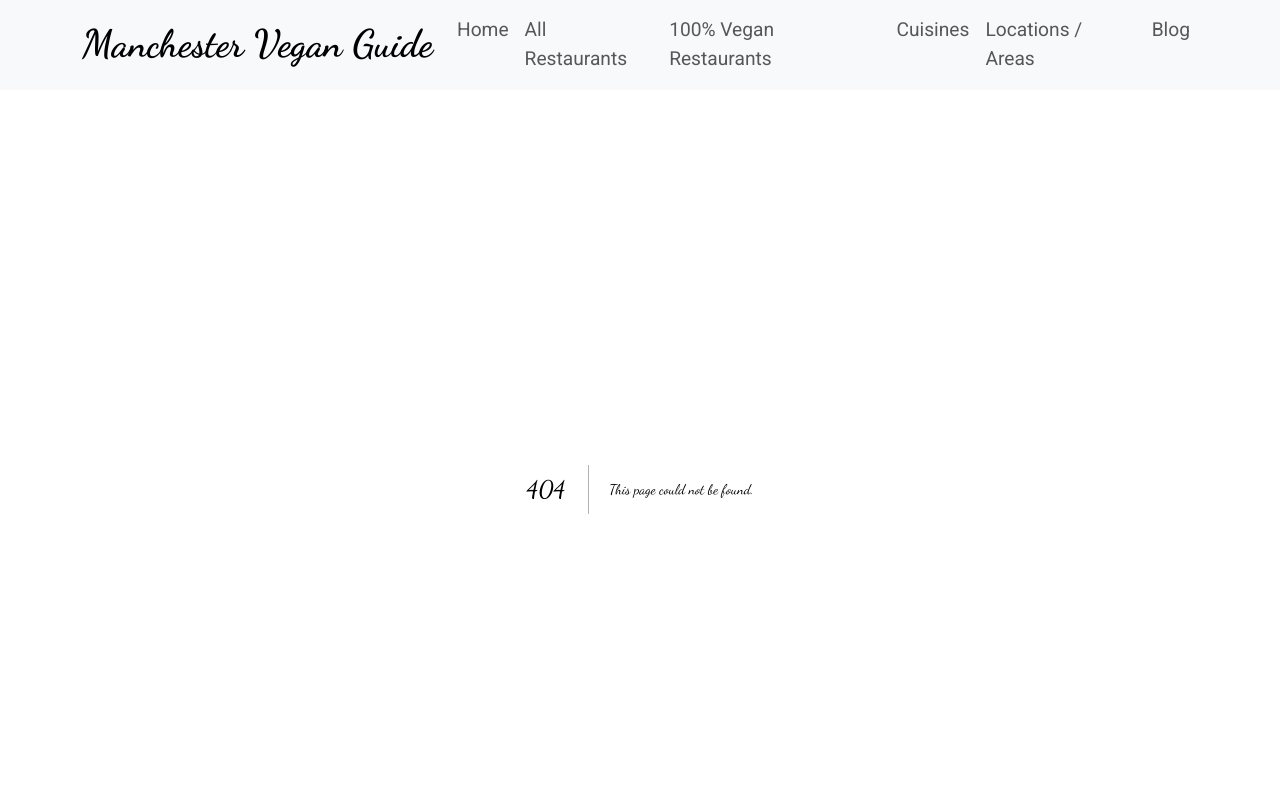
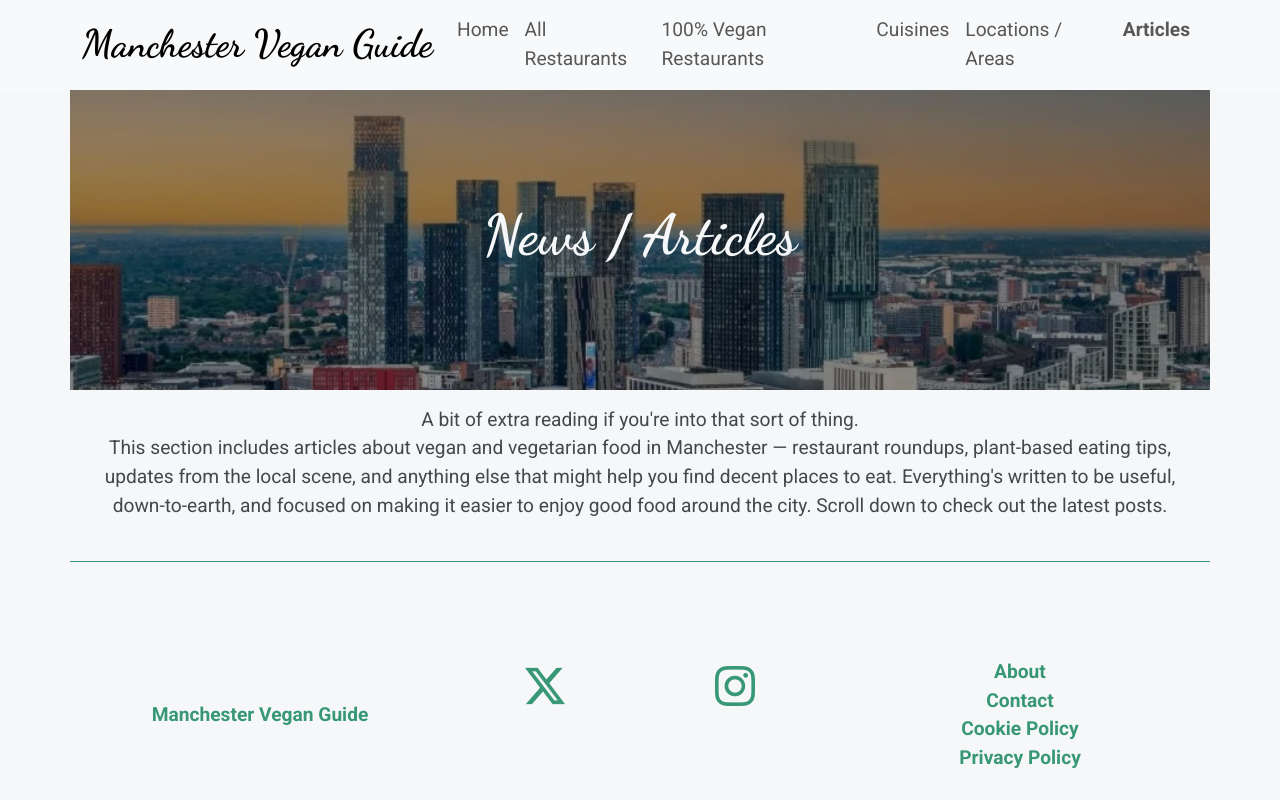
Before and after one commit to KyleMardell/manchester-vegan, a Next.js app: page /articles in a window 1280 px wide. Before the commit this address had no page. Shown: the top 800 px of the page. Built offline with nearby package versions, Linux system fonts and the light colour scheme.

Commit message:
Add initial articles page.

```diff
--- a/app/about/page.js
+++ b/app/about/page.js
@@ -7,14 +7,14 @@ import Link from "next/link";
 export const metadata = {
     title: "About Manchester Vegan Guide | Manchester Vegan Guide",
     description:
-        "Learn more about the Manchester Vegan Guide – a simple, independent project built to help people find great vegan and vegetarian food around the city. Find out how it's made, where the info comes from, and how to get in touch.",
+        "Learn more about the Manchester Vegan Guide - a simple, independent project built to help people find great vegan and vegetarian food around the city. Find out how it's made, where the info comes from, and how to get in touch.",
     keywords:
         "about Manchester Vegan Guide, vegan Manchester site info, vegetarian restaurant listings Manchester, vegan food blog Manchester, plant-based directory Manchester, Manchester vegan resources, vegan restaurant updates Manchester",
 
     openGraph: {
         title: "About Manchester Vegan Guide | Manchester Vegan Guide",
         description:
-            "Discover the story behind Manchester Vegan Guide. Built to help you find the best vegan and vegetarian food in Manchester – no fuss, no ratings, just helpful info.",
+            "Discover the story behind Manchester Vegan Guide. Built to help you find the best vegan and vegetarian food in Manchester - no fuss, no ratings, just helpful info.",
         url: "https://www.manchesterveganguide.com/about",
         siteName: "Manchester Vegan Guide",
         images: [
--- /dev/null
+++ b/app/articles/articles.module.css
@@ -0,0 +1,18 @@
+.HeroMainImage {
+    position: relative;
+    height: 300px;
+    display: flex;
+    align-items: center;
+    justify-content: center;
+    text-align: center;
+    color: #f5f7f8;
+    overflow: hidden;
+    padding: 3rem 1rem;
+}
+
+.HeroText {
+    font-family: var(--font-dancing-script), sans-serif !important;
+    font-size: 3.5rem;
+    font-weight: bold;
+    line-height: 1.1;
+}
--- /dev/null
+++ b/app/articles/page.js
@@ -0,0 +1,80 @@
+import React from "react";
+import { Col, Container, Row } from "react-bootstrap";
+import Image from "next/image";
+import styles from "./articles.module.css";
+
+export const metadata = {
+    title: "Vegan News & Articles | Manchester Vegan Guide",
+    description:
+        "Read the latest vegan news, features, and articles from Manchester Vegan Guide. Stay updated with plant-based trends, restaurant openings, interviews, and helpful guides.",
+    keywords:
+        "vegan news Manchester, vegetarian news Manchester, plant-based articles Manchester, vegan lifestyle blog, vegan restaurant openings Manchester, vegan food trends, Manchester vegan updates, plant-based guides Manchester, vegan blog UK",
+
+    openGraph: {
+        title: "Vegan News & Articles | Manchester Vegan Guide",
+        description:
+            "Explore articles and updates from Manchester Vegan Guide. From new restaurant openings to plant-based lifestyle features, discover what’s happening in Manchester’s vegan scene.",
+        url: "https://www.manchesterveganguide.com/articles",
+        siteName: "Manchester Vegan Guide",
+        images: [
+            {
+                url: "/images/MVG-logo.webp",
+                width: 1200,
+                height: 630,
+                alt: "Manchester Vegan Guide logo with plant-based food theme",
+            },
+        ],
+        type: "website",
+        locale: "en_GB",
+    },
+
+    twitter: {
+        card: "summary_large_image",
+        title: "Latest Vegan Articles & Updates | Manchester Vegan Guide",
+        description:
+            "Catch up on the latest articles, tips, and updates from the Manchester vegan scene. Fresh content for plant-based living in the city.",
+        images: ["/images/MVG-logo.webp"],
+        site: "@MancVeganGuide",
+    },
+};
+
+export default function Articles() {
+    return (
+        <Container fluid="lg">
+            <Row className={`${styles.HeroMainImage} p-0 mb-3`}>
+                <Image
+                    className="p-0"
+                    src="/images/manchester-skyline.webp"
+                    alt="The Manchester skyline"
+                    fill
+                    priority
+                    sizes="(max-width: 768px) 100vw, (max-width: 1200px) 80vw, 1140px"
+                    style={{
+                        objectFit: "cover",
+                        zIndex: 0,
+                        filter: "brightness(0.6)",
+                    }}
+                />
+                <Col style={{ zIndex: 1 }} className="p-0">
+                    <h1 className={styles.HeroText}>News / Articles</h1>
+                </Col>
+            </Row>
+            <Row>
+                <Col xs={12} className="text-center">
+                    <p>
+                        A bit of extra reading if you're into that sort of
+                        thing. <br />
+                        This section includes articles about vegan and
+                        vegetarian food in Manchester — restaurant roundups,
+                        plant-based eating tips, updates from the local scene,
+                        and anything else that might help you find decent places
+                        to eat. Everything&apos;s written to be useful,
+                        down-to-earth, and focused on making it easier to enjoy
+                        good food around the city. Scroll down to check out the
+                        latest posts.
+                    </p>
+                </Col>
+            </Row>
+        </Container>
+    );
+}
--- a/components/SiteNavbar.js
+++ b/components/SiteNavbar.js
@@ -66,10 +66,10 @@ export default function SiteNavbar() {
                         </Nav.Link>
                         <Nav.Link
                             as={Link}
-                            href="/"
+                            href="/articles"
                             onClick={() => setExpanded(false)}
-                            className={`${styles.NavText} ${pathname === "/" ? styles.ActiveNavLink : ""}`}>
-                            Blog
+                            className={`${styles.NavText} ${pathname === "/articles" ? styles.ActiveNavLink : ""}`}>
+                            Articles
                         </Nav.Link>
                     </Nav>
                 </Navbar.Collapse>
```
Also changed, not shown: app/contact/page.js (+8 -7 lines).
